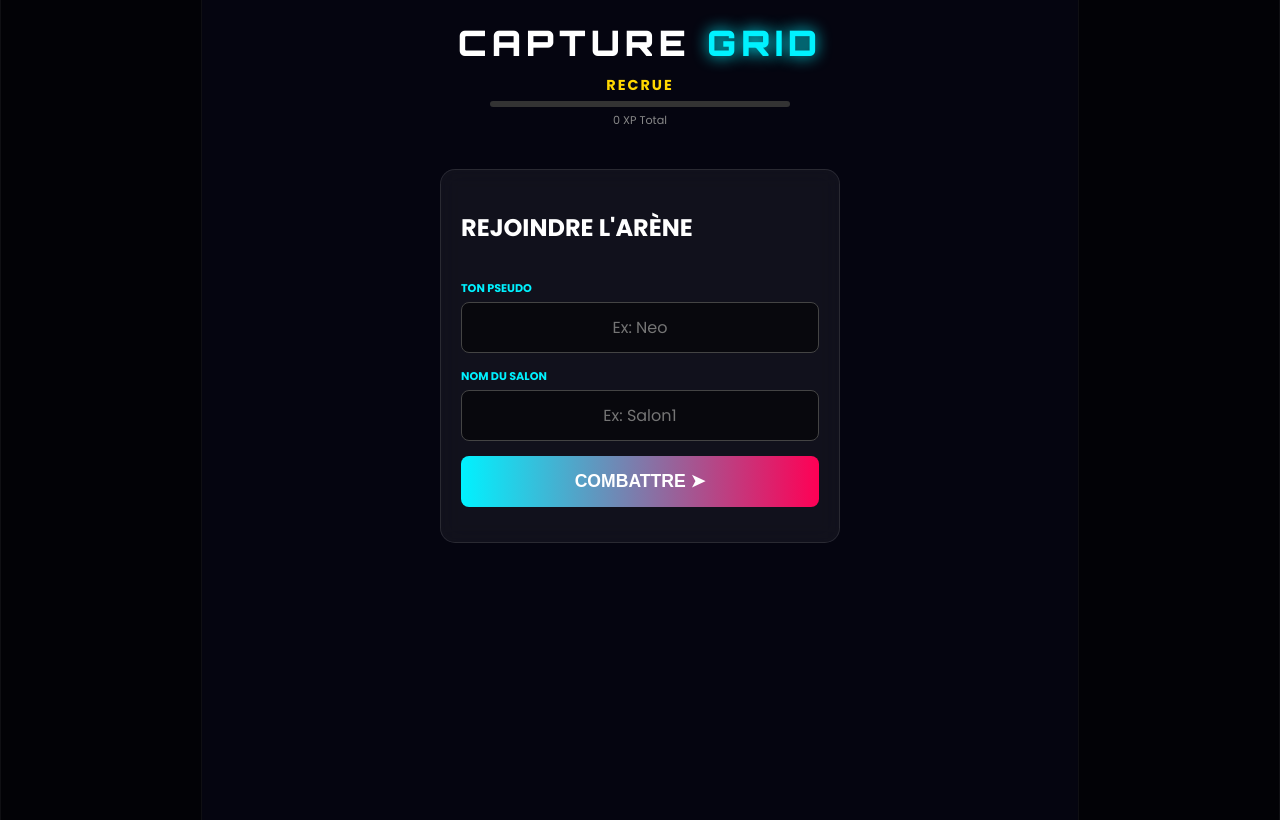
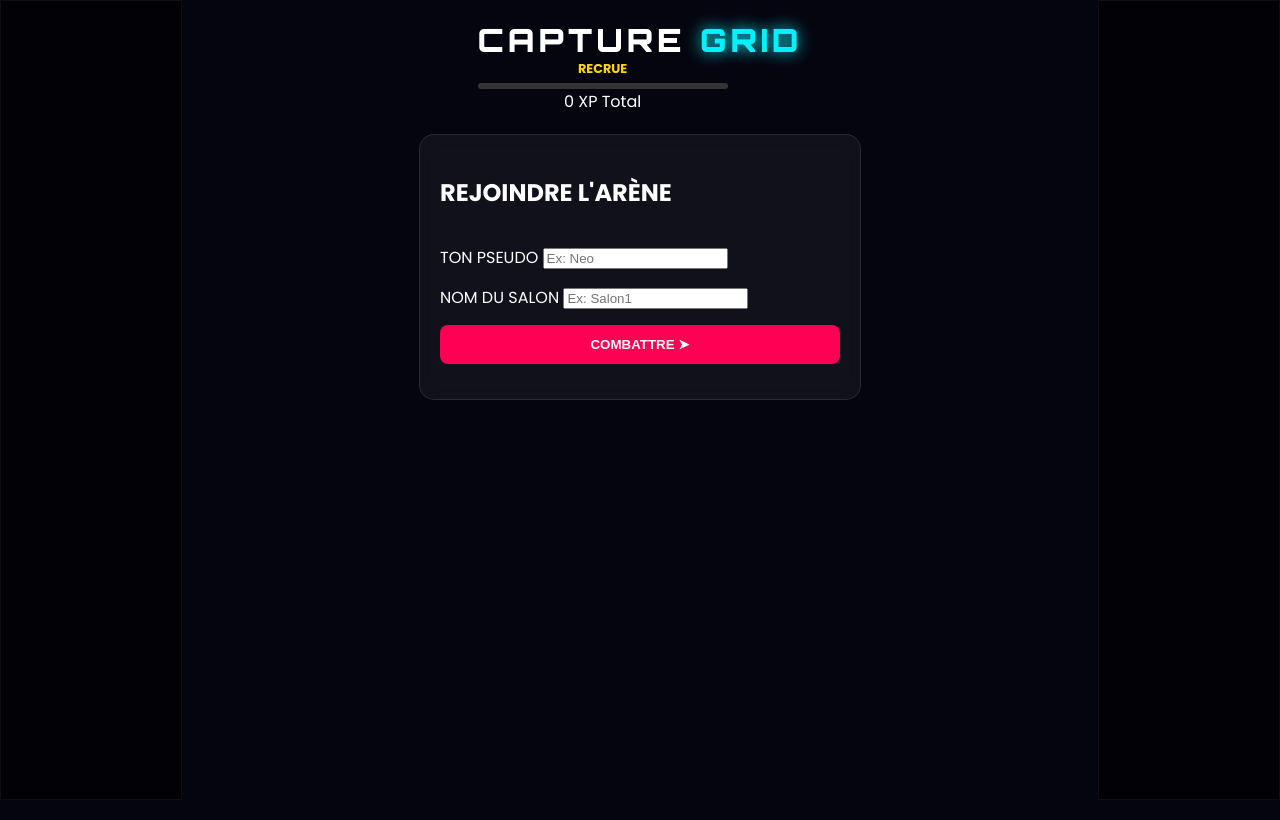
Before and after one commit to ANYplays77/capture-grid-game, a website: page index.html in a window 1280 px wide. Drawn offline with nearby package versions, Linux system fonts and the light colour scheme; no server answers.

Commit message:
Update style.css

```diff
--- a/style.css
+++ b/style.css
@@ -1,98 +1,36 @@
-:root {
-    --bg: #050510;
-    --neon-blue: #00f2ff;
-    --neon-pink: #ff0055;
-    --glass: rgba(255, 255, 255, 0.05);
-}
+:root { --bg: #050510; --neon-blue: #00f2ff; --neon-pink: #ff0055; --glass: rgba(255, 255, 255, 0.05); }
+body { margin: 0; background: var(--bg); color: white; font-family: 'Poppins', sans-serif; overflow: hidden; }
+.app-layout { display: flex; width: 100vw; height: 100vh; }
+.ad-sidebar { width: 180px; background: rgba(0,0,0,0.6); display: flex; justify-content: center; padding-top: 20px; border: 1px solid rgba(255,255,255,0.05); }
+.main-content { flex: 1; display: flex; flex-direction: column; align-items: center; padding: 20px; overflow-y: auto; }
 
-body { margin: 0; background: var(--bg); color: white; font-family: 'Poppins', sans-serif; overflow: hidden; }
-
-.app-layout { display: flex; width: 100vw; height: 100vh; }
-
-/* COLONNES PUB */
-.ad-sidebar {
-    width: 200px; height: 100%; background: rgba(0,0,0,0.6);
-    display: flex; justify-content: center; padding-top: 20px;
-    border-left: 1px solid rgba(255,255,255,0.05);
-    border-right: 1px solid rgba(255,255,255,0.05);
-}
-
-/* ZONE PRINCIPALE */
-.main-content {
-    flex: 1; display: flex; flex-direction: column; align-items: center;
-    padding: 20px; overflow-y: auto; position: relative;
-}
-
-/* HEADER & XP */
-h1 { font-family: 'Orbitron'; font-size: 2.2rem; margin: 0; letter-spacing: 5px; text-align: center; }
+h1 { font-family: 'Orbitron'; font-size: 2rem; letter-spacing: 4px; margin: 0; }
 .neon-text { color: var(--neon-blue); text-shadow: 0 0 15px var(--neon-blue); }
 
-.xp-container { width: 100%; max-width: 300px; margin: 10px auto 20px; text-align: center; }
-#player-title { color: #ffd700; font-size: 0.9rem; font-weight: bold; letter-spacing: 2px; margin-bottom: 5px; }
-.xp-bar-bg { width: 100%; height: 6px; background: #333; border-radius: 3px; overflow: hidden; }
-#xp-bar-fill { width: 0%; height: 100%; background: var(--neon-blue); transition: width 0.5s; }
-#xp-text { font-size: 0.7rem; color: #888; margin-top: 5px; }
+.xp-container { width: 250px; margin-bottom: 20px; text-align: center; }
+#player-title { color: #ffd700; font-size: 0.8rem; font-weight: bold; }
+.xp-bar-bg { width: 100%; height: 6px; background: #333; border-radius: 3px; margin-top: 5px; }
+#xp-bar-fill { width: 0%; height: 100%; background: var(--neon-blue); transition: 0.5s; }
 
-/* PANNEAUX VERRE */
-.glass-panel {
-    background: var(--glass); backdrop-filter: blur(10px);
-    border: 1px solid rgba(255,255,255,0.1); border-radius: 15px;
-    padding: 20px; width: 100%; max-width: 400px; box-sizing: border-box;
-}
+.glass-panel { background: var(--glass); backdrop-filter: blur(10px); border: 1px solid rgba(255,255,255,0.1); border-radius: 15px; padding: 20px; width: 100%; }
+#lobby-screen { max-width: 400px; display: flex; flex-direction: column; gap: 15px; }
 
-/* MENU SALON */
-#lobby-screen { display: flex; flex-direction: column; gap: 15px; margin-top: 20px; }
-.input-group label { font-size: 0.7rem; color: var(--neon-blue); font-weight: bold; margin-bottom: 5px; display: block; }
-input {
-    width: 100%; background: rgba(0,0,0,0.5); border: 1px solid #444;
-    color: white; padding: 12px; border-radius: 8px; font-family: inherit;
-    font-size: 1rem; text-align: center; box-sizing: border-box;
-}
-input:focus { border-color: var(--neon-pink); outline: none; }
+.game-row { display: flex; align-items: flex-start; justify-content: center; gap: 20px; width: 100%; max-width: 700px; margin-top: 20px; }
+#grid { display: grid; grid-template-columns: repeat(5, 1fr); gap: 8px; width: 350px; aspect-ratio: 1/1; }
+.cell { background: rgba(255,255,255,0.05); border-radius: 8px; border: 1px solid rgba(255,255,255,0.1); display: flex; align-items: center; justify-content: center; font-size: 1.8rem; font-weight: 900; cursor: pointer; }
 
-.btn-start {
-    background: linear-gradient(90deg, var(--neon-blue), var(--neon-pink));
-    border: none; color: white; padding: 15px; font-weight: 900;
-    font-size: 1.1rem; border-radius: 8px; cursor: pointer; transition: 0.3s;
-}
-.btn-start:hover { transform: scale(1.02); box-shadow: 0 0 20px rgba(255,0,85,0.5); }
+.chat-box { width: 250px; height: 350px; display: flex; flex-direction: column; padding: 15px; }
+#chat-history { flex: 1; overflow-y: auto; font-size: 0.8rem; margin-bottom: 10px; }
+.chat-controls { display: flex; gap: 5px; }
+.chat-controls input { flex: 1; background: #000; border: 1px solid #444; color: white; padding: 5px; border-radius: 4px; }
 
-/* JEU (Caché par défaut) */
+.score-board { display: flex; justify-content: space-around; max-width: 500px; margin-bottom: 10px; }
+.btn-start, .btn-reset { background: var(--neon-pink); border: none; color: white; padding: 12px; border-radius: 8px; cursor: pointer; font-weight: bold; }
 .hidden { display: none !important; }
-
-.score-board { display: flex; justify-content: space-between; align-items: center; margin-bottom: 15px; }
-.p-score { text-align: center; }
-.p-score span { display: block; font-size: 0.8rem; color: #aaa; }
-.p-score strong { font-size: 1.5rem; }
-.p1 strong { color: var(--neon-pink); }
-.p2 strong { color: var(--neon-blue); }
-.vs { font-family: 'Orbitron'; font-style: italic; opacity: 0.5; }
-
-#grid {
-    display: grid; grid-template-columns: repeat(5, 1fr); gap: 8px;
-    width: 100%; max-width: 350px; aspect-ratio: 1/1; margin: 0 auto;
-}
-.cell {
-    background: rgba(255,255,255,0.05); border-radius: 8px;
-    border: 1px solid rgba(255,255,255,0.1); display: flex;
-    align-items: center; justify-content: center;
-    font-size: 1.8rem; font-weight: 900; cursor: pointer;
-    transition: 0.2s;
-}
-.cell:hover { background: rgba(255,255,255,0.1); }
-
-/* CHAT */
-.chat-box { margin-top: 15px; padding: 10px; }
-#chat-history { height: 80px; overflow-y: auto; font-size: 0.8rem; margin-bottom: 10px; text-align: left; }
-.chat-controls { display: flex; gap: 5px; }
-.chat-controls input { padding: 8px; font-size: 0.9rem; text-align: left; }
-.chat-controls button { background: #333; color: white; border: none; border-radius: 5px; cursor: pointer; }
-
-/* RESPONSIVE */
-.ad-mobile { display: none; margin-top: auto; }
 
 @media (max-width: 900px) {
     .ad-sidebar { display: none; }
-    .ad-mobile { display: block; padding-bottom: 10px; }
-    .main-content { padding: 10px; }
+    .game-row { flex-direction: column; align-items: center; }
+    .chat-box { width: 350px; height: 150px; }
+    .ad-mobile { display: block; margin-top: 20px; }
 }
```
